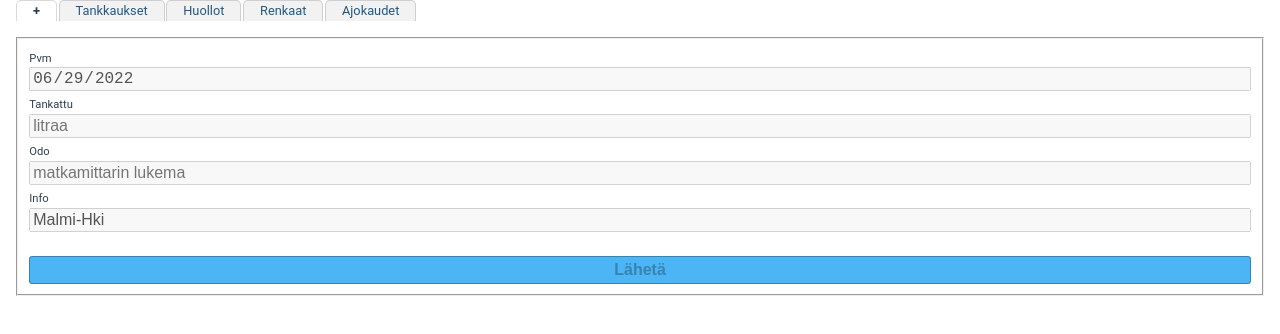
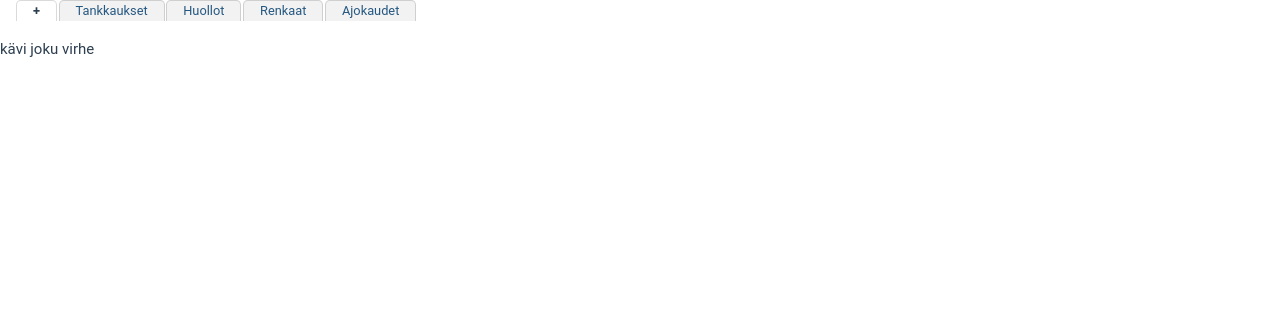
Before and after one commit to tzrissan/mc-event-log, a Vue app: page /#/ in a window 1280 px wide. Shown: the top 334 px of the page. Built offline with nearby package versions, Linux system fonts and the light colour scheme; no server answers.

Commit message:
Kerrotaan käyttäjälle jos tapahtuu virhe

```diff
--- a/src/App.vue
+++ b/src/App.vue
@@ -22,7 +22,8 @@ api.lataaTapahtumat();
 
   </header>
 
-  <div class="content">
+  <div v-if="store.virhe">kävi joku virhe</div>
+  <div v-else class="content">
     <RouterView />
   </div>
 
--- a/src/store.ts
+++ b/src/store.ts
@@ -11,6 +11,7 @@ class Store {
   ajossaOlevaPyora: string | undefined;
   tiedotLadattu: boolean = false;
   tallennusKaynnissa: boolean = false;
+  virhe: boolean = false;
 }
 
 export const store = reactive<Store>(new Store())
```
